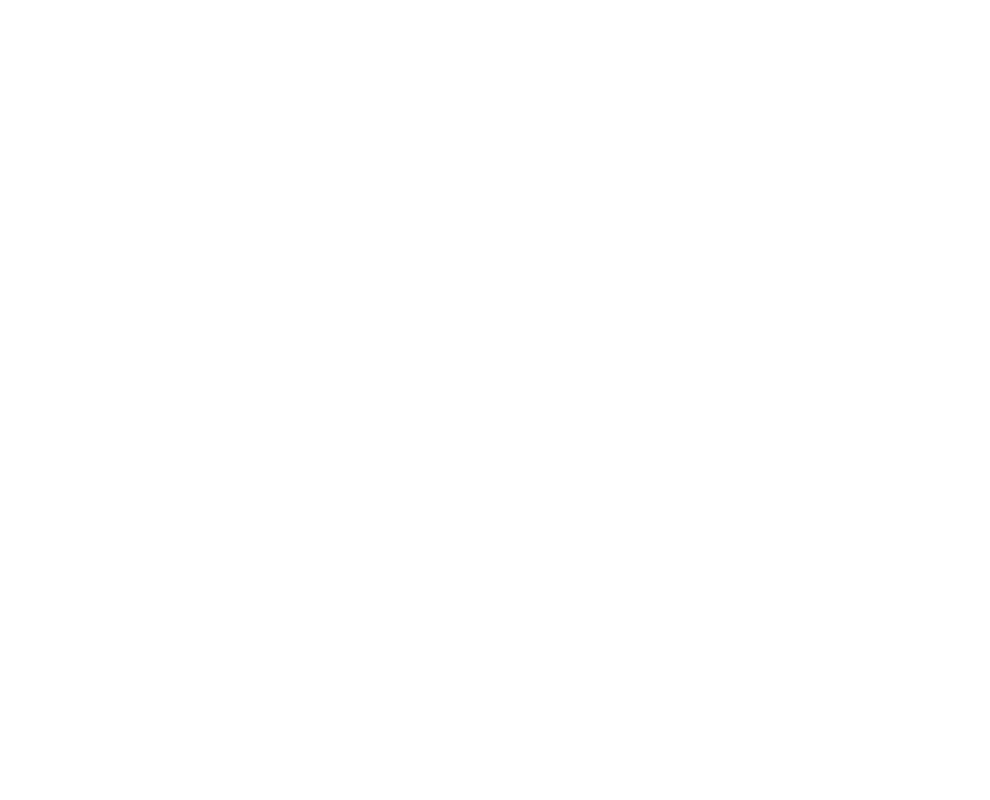
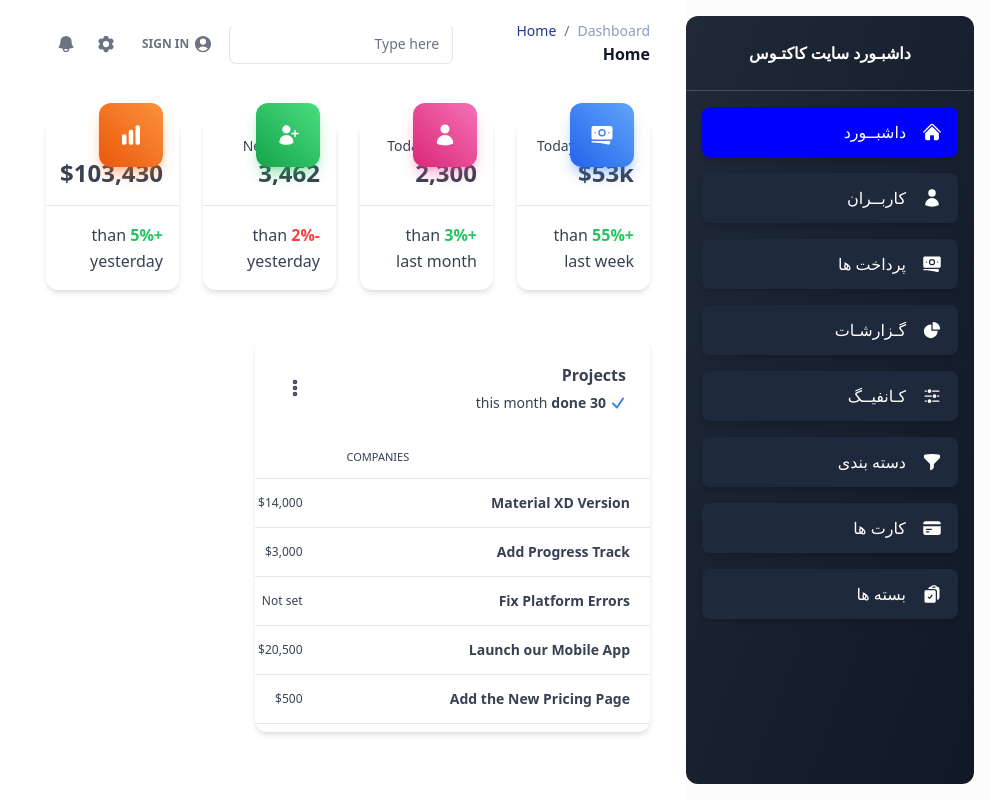
Before and after one commit to jasmineka26/freeGate, a React (Vite) app: page /dashboard in a window 1280 px wide. Before the commit this address had no page. Shown: the whole page, without its empty margins (290-1280 px from the left). Built offline with nearby package versions, Linux system fonts and the light colour scheme.

Commit message:
Switch between pages with click on aside items

```diff
--- a/src/App.tsx
+++ b/src/App.tsx
@@ -1,9 +1,10 @@
 import { BrowserRouter, Route, Routes } from "react-router-dom";
 import { ToastContainer } from "react-toastify";
 import "./App.css";
-import Dashboard from "./components/Dashboard";
+import AsideMenue from "./components/AsideMenue";
 import Login from "./components/Login";
 import Users from "./components/Users";
+import Dashboard from "./components/Dashboard";
 
 function App() {
   return (
@@ -16,8 +17,17 @@ function App() {
               path="/users"
               element={
                 <div className="flex flex-row w-screen gap-5">
+                  <AsideMenue />
+                  <Users />
+                </div>
+              }
+            />
+            <Route
+              path="/dashboard"
+              element={
+                <div className="flex flex-row w-screen gap-5">
+                  <AsideMenue />
                   <Dashboard />
-                  <Users />
                 </div>
               }
             />
--- /dev/null
+++ b/src/components/AsideMenue.tsx
@@ -0,0 +1,13 @@
+import Aside from "./dashboard/Aside";
+
+const AsideMenue = () => {
+  return (
+    <>
+      <div className="flex justify-start items-start bg-gray-50/50 ">
+        <Aside />
+      </div>
+    </>
+  );
+};
+
+export default AsideMenue;
--- a/src/components/Dashboard.tsx
+++ b/src/components/Dashboard.tsx
@@ -1,10 +1,8 @@
-import Aside from "./dashboard/Aside";
+import React from "react";
 
 const Dashboard = () => {
   return (
-    <>
-      <div className="flex justify-start items-start bg-gray-50/50 ">
-        {/* <div className="p-4 xl:ml-80">
+    <div className="p-4 xl:ml-80">
       <nav className="block w-full max-w-full bg-transparent text-white shadow-none rounded-xl transition-all px-0 py-1">
         <div className="flex flex-col-reverse justify-between gap-6 md:flex-row md:items-center">
           <div className="capitalize">
@@ -181,8 +179,8 @@ const Dashboard = () => {
             </div>
             <div className="border-t border-blue-gray-50 p-4">
               <p className="block antialiased font-sans text-base leading-relaxed font-normal text-blue-gray-600">
-                    <strong className="text-green-500">+55%</strong>&nbsp;than
-                    last week
+                <strong className="text-green-500">+55%</strong>&nbsp;than last
+                week
               </p>
             </div>
           </div>
@@ -212,8 +210,8 @@ const Dashboard = () => {
             </div>
             <div className="border-t border-blue-gray-50 p-4">
               <p className="block antialiased font-sans text-base leading-relaxed font-normal text-blue-gray-600">
-                    <strong className="text-green-500">+3%</strong>&nbsp;than
-                    last month
+                <strong className="text-green-500">+3%</strong>&nbsp;than last
+                month
               </p>
             </div>
           </div>
@@ -474,75 +472,8 @@ const Dashboard = () => {
           </div>
         </div>
       </div>
-          <div className="text-blue-gray-600">
-            <footer className="py-2">
-              <div className="flex w-full flex-wrap items-center justify-center gap-6 px-2 md:justify-between">
-                <p className="block antialiased font-sans text-sm leading-normal font-normal text-inherit">
-                  © 2023, made with{" "}
-                  <svg
-                    xmlns="http://www.w3.org/2000/svg"
-                    viewBox="0 0 24 24"
-                    fill="currentColor"
-                    aria-hidden="true"
-                    className="-mt-0.5 inline-block h-3.5 w-3.5"
-                  >
-                    <path d="M11.645 20.91l-.007-.003-.022-.012a15.247 15.247 0 01-.383-.218 25.18 25.18 0 01-4.244-3.17C4.688 15.36 2.25 12.174 2.25 8.25 2.25 5.322 4.714 3 7.688 3A5.5 5.5 0 0112 5.052 5.5 5.5 0 0116.313 3c2.973 0 5.437 2.322 5.437 5.25 0 3.925-2.438 7.111-4.739 9.256a25.175 25.175 0 01-4.244 3.17 15.247 15.247 0 01-.383.219l-.022.012-.007.004-.003.001a.752.752 0 01-.704 0l-.003-.001z"></path>
-                  </svg>{" "}
-                  by{" "}
-                  <a
-                    href="https://www.creative-tim.com"
-                    target="_blank"
-                    className="transition-colors hover:text-blue-500"
-                  >
-                    Creative Tim
-                  </a>{" "}
-                  for a better web.{" "}
-                </p>
-                <ul className="flex items-center gap-4">
-                  <li>
-                    <a
-                      href="https://www.creative-tim.com"
-                      target="_blank"
-                      className="block antialiased font-sans text-sm leading-normal py-0.5 px-1 font-normal text-inherit transition-colors hover:text-blue-500"
-                    >
-                      Creative Tim
-                    </a>
-                  </li>
-                  <li>
-                    <a
-                      href="https://www.creative-tim.com/presentation"
-                      target="_blank"
-                      className="block antialiased font-sans text-sm leading-normal py-0.5 px-1 font-normal text-inherit transition-colors hover:text-blue-500"
-                    >
-                      About Us
-                    </a>
-                  </li>
-                  <li>
-                    <a
-                      href="https://www.creative-tim.com/blog"
-                      target="_blank"
-                      className="block antialiased font-sans text-sm leading-normal py-0.5 px-1 font-normal text-inherit transition-colors hover:text-blue-500"
-                    >
-                      Blog
-                    </a>
-                  </li>
-                  <li>
-                    <a
-                      href="https://www.creative-tim.com/license"
-                      target="_blank"
-                      className="block antialiased font-sans text-sm leading-normal py-0.5 px-1 font-normal text-inherit transition-colors hover:text-blue-500"
-                    >
-                      License
-                    </a>
-                  </li>
-                </ul>
+      <div className="text-blue-gray-600"></div>
     </div>
-            </footer>
-          </div>
-        </div> */}
-        <Aside />
-      </div>
-    </>
   );
 };
 
--- a/src/components/Login.tsx
+++ b/src/components/Login.tsx
@@ -20,7 +20,7 @@ const Login = () => {
       .login(username, password)
       .then(() => {
         toast.success("خوش آمدید", { icon: "🌵" });
-        navigate("/users", { replace: true });
+        navigate("/dashboard", { replace: true });
       })
       .catch((err) => {
         console.log(err.response);
--- a/src/components/dashboard/Aside.tsx
+++ b/src/components/dashboard/Aside.tsx
@@ -10,7 +10,8 @@ import {
 } from "@heroicons/react/24/solid";
 import AsideButton from "./aside/AsideButton";
 import Header from "./aside/Header";
-import { useState } from "react";
+import { useEffect, useState } from "react";
+import { useNavigate } from "react-router-dom";
 
 const Aside = () => {
   const menuItem = [
@@ -24,11 +25,29 @@ const Aside = () => {
     { icon: ClipboardDocumentCheckIcon, name: "بسته ها" },
   ];
 
-  const [selectedButton, setSelectedButton] = useState<string | null>(null);
+  const [selectedButton, setSelectedButton] = useState<string | null>(
+    "داشبــورد"
+  );
+  const navigate = useNavigate();
+  // useEffect(() => {
+  //   navigate("/dashboard", {
+  //     replace: true,
+  //   });
+  // });
 
   const handleButtonClick = (itemName: string) => {
-    setSelectedButton(itemName === selectedButton ? null : itemName);
+    setSelectedButton(itemName);
+    navigate(itemName === "کاربــران" ? "/users" : "/dashboard", {
+      replace: true,
+    });
   };
+
+  // const handleButtonClick = (itemName: string) => {
+  //   setSelectedButton(itemName === selectedButton ? null : itemName);
+  //   itemName === "کاربــران"
+  //     ? navigate("/users", { replace: true })
+  //     : navigate("/dashboard", { replace: true });
+  // };
 
   return (
     <aside
```
Lines whose indentation alone changed are shown as unchanged.
